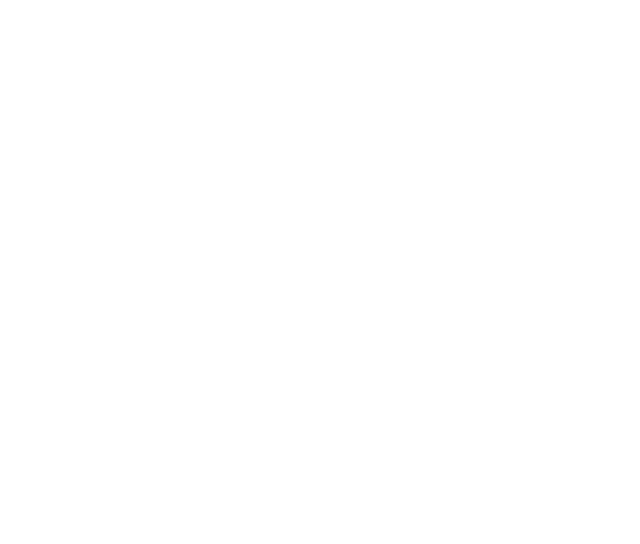
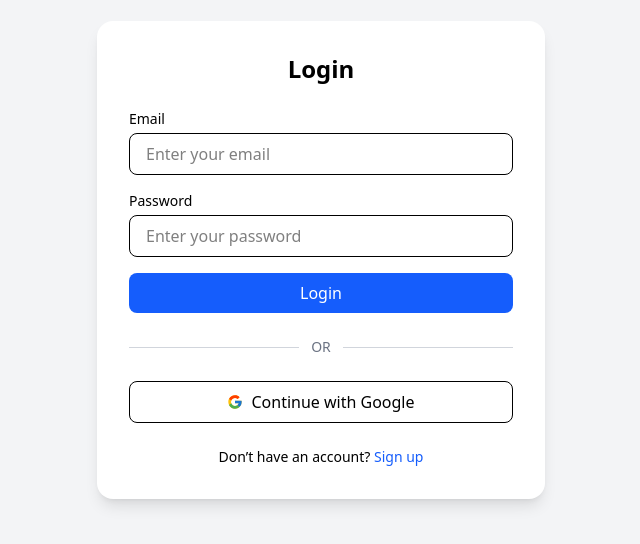
Before and after one commit to Bansi1510/Next-Js, a Next.js app in the folder simple-authetication/: page /login in a window 1280 px wide. Shown: the part 140-684 px from the top of the page, without its empty margins (319-959 px from the left). Built offline with nearby package versions, Linux system fonts and the light colour scheme; no server answers.

Commit message:
Login done

```diff
--- /dev/null
+++ b/simple-authetication/app/ClientProvider.tsx
@@ -0,0 +1,15 @@
+"use client"
+import { SessionProvider } from 'next-auth/react'
+import React, { ReactNode } from 'react'
+
+const ClientProvider = ({ children }: { children: ReactNode }) => {
+  return (
+    <div>
+      <SessionProvider>
+        {children}
+      </SessionProvider>
+    </div>
+  )
+}
+
+export default ClientProvider
--- a/simple-authetication/app/api/auth/register/route.ts
+++ b/simple-authetication/app/api/auth/register/route.ts
@@ -7,7 +7,6 @@
   try {
     const { name, email, password } = await req.json();
     await connectDB();
-
     if (!name || !email || !password) {
       return NextResponse.json(
         { message: "Required all fields", success: false },
@@ -15,7 +14,7 @@
       )
     }
     const existingUser = await User.find({ email })
-    if (existingUser) {
+    if (existingUser.length > 0) {
       return NextResponse.json(
         { message: "user already exsist", success: false },
         { status: 400 }
--- a/simple-authetication/app/layout.tsx
+++ b/simple-authetication/app/layout.tsx
@@ -1,5 +1,6 @@
 import type { Metadata } from "next";
 import "./globals.css";
+import ClientProvider from "./ClientProvider";
 
 
 
@@ -16,7 +17,10 @@
   return (
     <html lang="en">
       <body>
-        {children}
+        <ClientProvider>
+          {children}
+        </ClientProvider>
+
       </body>
     </html>
   );
--- a/simple-authetication/app/login/page.tsx
+++ b/simple-authetication/app/login/page.tsx
@@ -1,11 +1,106 @@
-import React from 'react'
+"use client";
 
-const login = () => {
+import { signIn, useSession } from "next-auth/react";
+import Link from "next/link";
+import React, { useState } from "react";
+import { FcGoogle } from "react-icons/fc";
+
+const Login = () => {
+
+  const [formData, setFormData] = useState({
+    email: "",
+    password: ""
+  });
+  const session = useSession();
+  console.log(session?.data?.user);
+  const handleOnChanged = (e: React.ChangeEvent<HTMLInputElement>) => {
+    setFormData({
+      ...formData,
+      [e.target.name]: e.target.value,
+    });
+  }
+  const handleSubmit = async (e: React.FormEvent) => {
+    e.preventDefault();
+    try {
+      const res = await signIn('credentials', { email: formData.email, password: formData.password, redirect: false });
+      console.log(res)
+    } catch (error) {
+      console.log(error)
+    }
+  }
   return (
-    <div>
+    <div className="min-h-screen flex items-center justify-center bg-gray-100 px-4">
 
+      <div className="w-full max-w-md bg-white p-8 rounded-2xl shadow-lg">
+
+        <h2 className="text-2xl font-bold text-center mb-6">
+          Login
+        </h2>
+
+        <form onSubmit={handleSubmit} className="space-y-4">
+
+          {/* Email */}
+          <div>
+            <label className="block text-sm mb-1">Email</label>
+            <input
+              type="email"
+              value={formData.email}
+              name="email"
+              onChange={handleOnChanged}
+              placeholder="Enter your email"
+              className="w-full px-4 py-2 border rounded-lg focus:outline-none focus:ring-2 focus:ring-blue-500"
+              required
+
+            />
+          </div>
+
+          {/* Password */}
+          <div>
+            <label className="block text-sm mb-1">Password</label>
+            <input
+              type="password"
+              name="password"
+              value={formData.password}
+              onChange={handleOnChanged}
+              placeholder="Enter your password"
+              className="w-full px-4 py-2 border rounded-lg focus:outline-none focus:ring-2 focus:ring-blue-500"
+              required
+            />
+          </div>
+
+          {/* Login Button */}
+          <button
+            type="submit"
+            className="w-full bg-blue-600 text-white py-2 rounded-lg hover:bg-blue-700 transition"
+          >
+            Login
+          </button>
+        </form>
+
+        {/* Divider */}
+        <div className="flex items-center my-6">
+          <div className="flex-1 h-px bg-gray-300"></div>
+          <span className="px-3 text-sm text-gray-500">OR</span>
+          <div className="flex-1 h-px bg-gray-300"></div>
+        </div>
+
+        {/* Google Login */}
+        <button className="w-full flex items-center justify-center gap-2 border py-2 rounded-lg hover:bg-gray-50 transition">
+          <FcGoogle />
+          Continue with Google
+        </button>
+
+        {/* Sign Up Link */}
+        <p className="text-center text-sm mt-6">
+          Don’t have an account?{" "}
+          <Link href="/register" className="text-blue-600 hover:underline">
+            Sign up
+          </Link>
+        </p>
+
+      </div>
     </div>
-  )
-}
+  );
+};
 
-export default login;
+export default Login;
--- a/simple-authetication/app/register/page.tsx
+++ b/simple-authetication/app/register/page.tsx
@@ -1,7 +1,9 @@
 "use client";
 
+import axios from "axios";
 import Link from "next/link";
 import { useState } from "react";
+import { FcGoogle } from "react-icons/fc";
 
 const RegisterPage = () => {
   const [formData, setFormData] = useState({
@@ -17,9 +19,19 @@
     });
   };
 
-  const handleSubmit = (e: React.FormEvent) => {
+  const handleSubmit = async (e: React.FormEvent) => {
     e.preventDefault();
     console.log(formData);
+    try {
+      const res = await axios.post("/api/auth/register", formData)
+      console.log(res)
+    } catch (error) {
+      console.log(error)
+    }
+  };
+
+  const handleGoogleSignUp = () => {
+    console.log("Google Sign Up Clicked");
   };
 
   return (
@@ -89,6 +101,22 @@
           </button>
         </form>
 
+        {/* Divider */}
+        <div className="flex items-center my-6">
+          <div className="flex-1 h-px bg-gray-300"></div>
+          <span className="px-3 text-sm text-gray-500">OR</span>
+          <div className="flex-1 h-px bg-gray-300"></div>
+        </div>
+
+        {/* Google Sign Up */}
+        <button
+          onClick={handleGoogleSignUp}
+          className="w-full flex items-center justify-center gap-2 border py-2 rounded-lg hover:bg-gray-50 transition"
+        >
+          <FcGoogle />
+          Sign up with Google
+        </button>
+
         {/* Login Link */}
         <p className="text-center text-sm mt-6">
           Already have an account?{" "}
--- a/simple-authetication/package.json
+++ b/simple-authetication/package.json
@@ -9,12 +9,14 @@
     "lint": "eslint"
   },
   "dependencies": {
+    "axios": "^1.13.6",
     "bcryptjs": "^3.0.3",
     "mongoose": "^9.2.1",
     "next": "16.1.6",
     "next-auth": "^4.24.13",
     "react": "19.2.3",
-    "react-dom": "19.2.3"
+    "react-dom": "19.2.3",
+    "react-icons": "^5.5.0"
   },
   "devDependencies": {
     "@tailwindcss/postcss": "^4",
```
Also changed, not shown: 1 other file (tests, documents, lock files or other folders).
